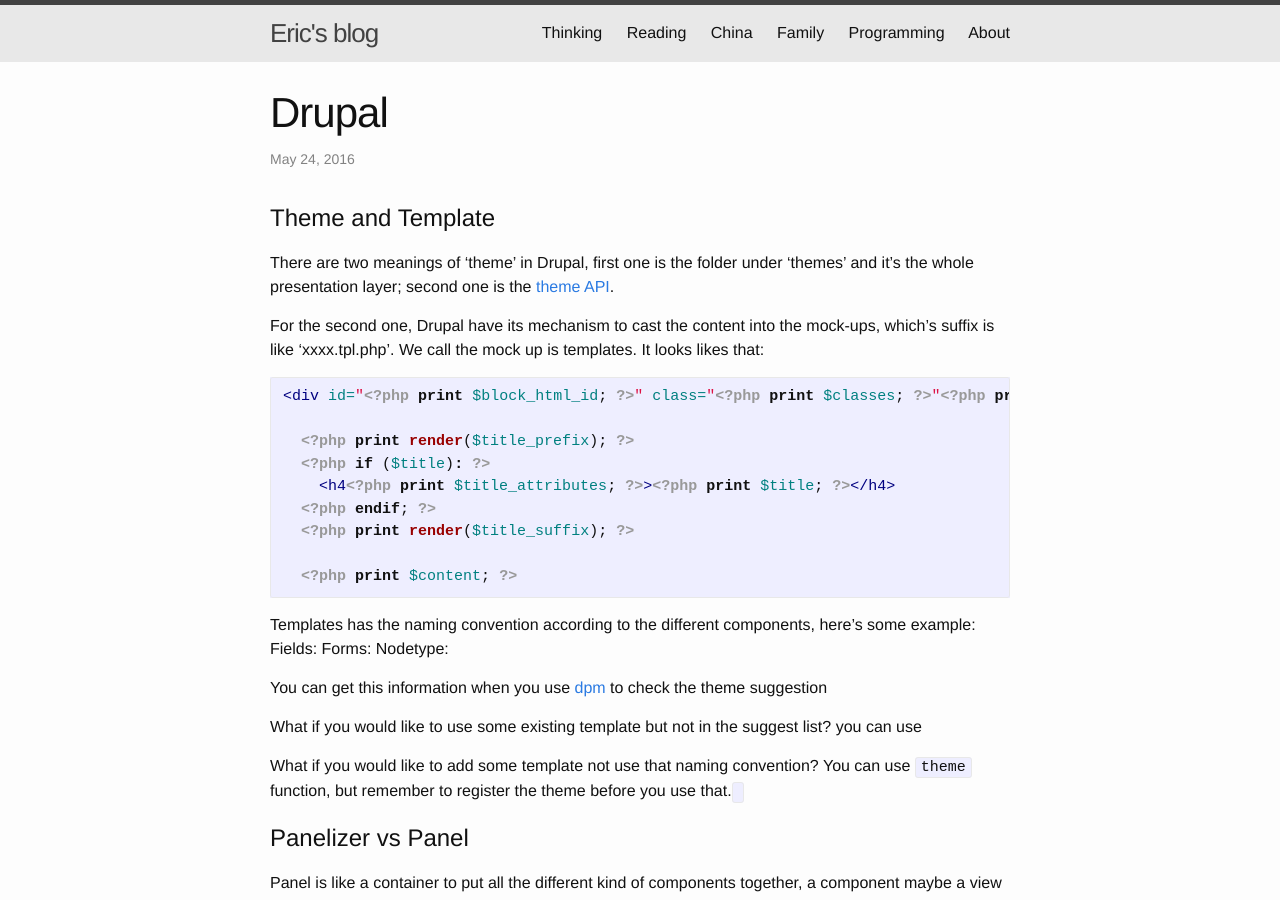
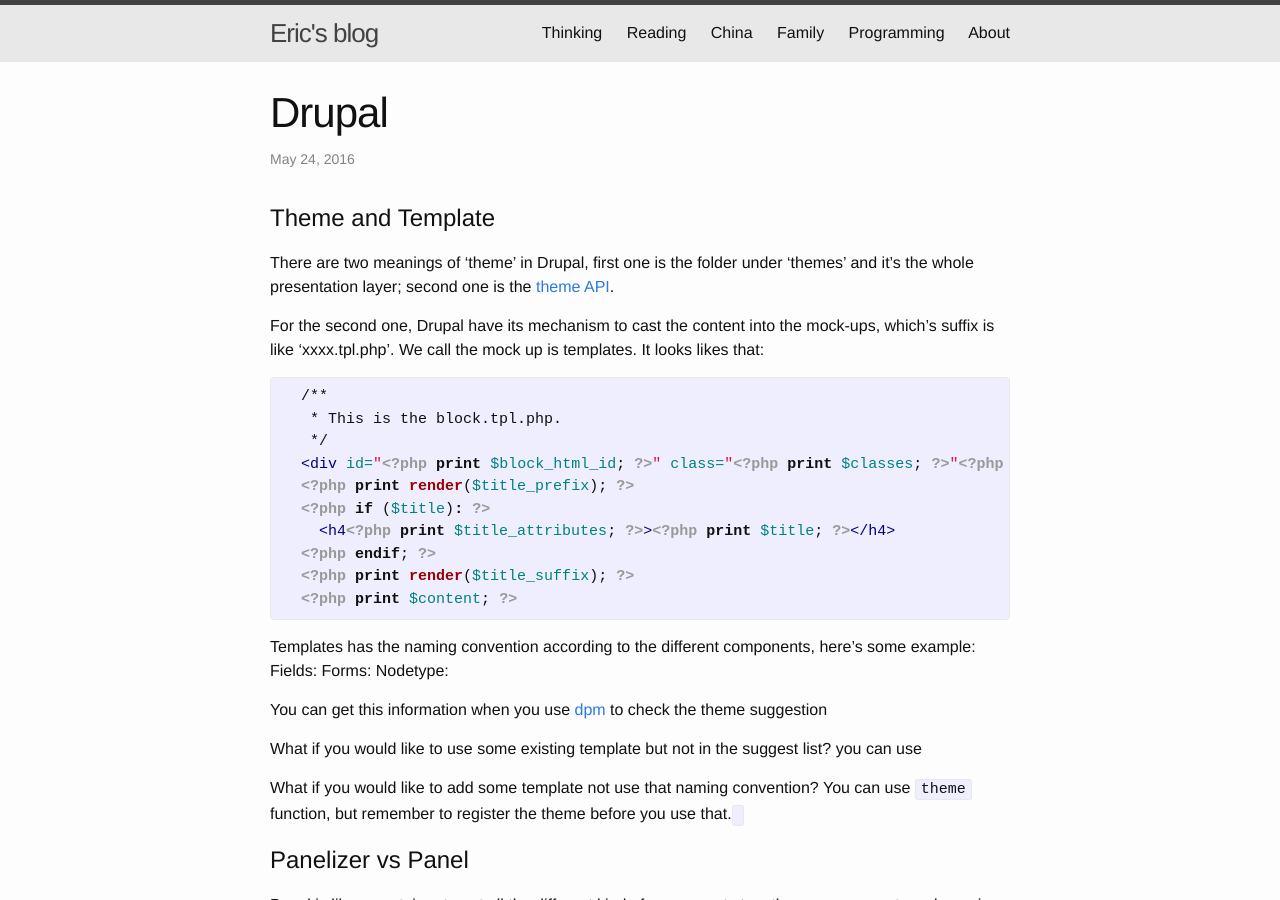
Before and after one commit to ericatsydney/ericatsydney.github.io, a Jekyll site: the page built from _posts/2016-05-25-drupal.markdown, in a window 1280 px wide and 900 px high. Built offline with Jekyll 4.4.1, drawn with Linux system fonts in a browser that asks for light colours.

Commit message:
Using the live template.

````diff
--- a/_posts/2016-05-25-drupal.markdown
+++ b/_posts/2016-05-25-drupal.markdown
@@ -10,18 +10,18 @@
 There are two meanings of 'theme' in Drupal, first one is the folder under 'themes' and it's the whole presentation layer; second one is the [theme API](https://api.drupal.org/api/drupal/includes%21theme.inc/function/theme/7.x).
 
 For the second one, Drupal have its mechanism to cast the content into the mock-ups, which's suffix is like 'xxxx.tpl.php'. We call the mock up is templates. It looks likes that:
-```php
-<div id="<?php print $block_html_id; ?>" class="<?php print $classes; ?>"<?php print $attributes; ?>>
-
+{% highlight php%}
+  /**
+   * This is the block.tpl.php.
+   */
+  <div id="<?php print $block_html_id; ?>" class="<?php print $classes; ?>"<?php print $attributes; ?>>
   <?php print render($title_prefix); ?>
   <?php if ($title): ?>
     <h4<?php print $title_attributes; ?>><?php print $title; ?></h4>
   <?php endif; ?>
   <?php print render($title_suffix); ?>
-
   <?php print $content; ?>
-```
-
+{% endhighlight %}
 
 
 Templates has the naming convention according to the different components, here's some example:
````
